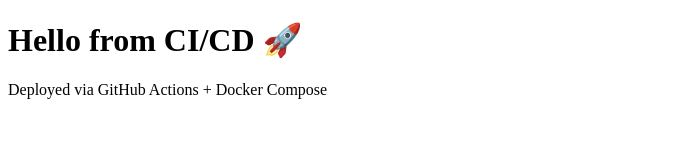
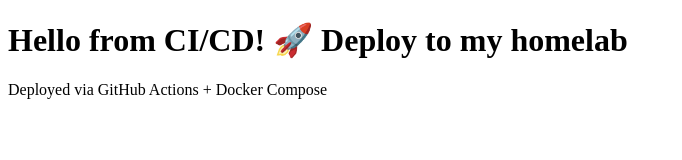
Before and after one commit to Fedor-Afrin/demo-docker-deploy, a plain HTML site: page app/index.html in a window 1280 px wide. Shown: the whole page, without its empty margins (0-682 px from the left). Drawn offline with Linux system fonts and the light colour scheme.

Commit message:
test2 change deploy

```diff
--- a/app/index.html
+++ b/app/index.html
@@ -2,7 +2,7 @@
 <html>
   <head><meta charset="utf-8"><title>Demo</title></head>
   <body>
-    <h1>Hello from CI/CD 🚀</h1>
+    <h1>Hello from CI/CD! 🚀 Deploy to my homelab</h1>
     <p>Deployed via GitHub Actions + Docker Compose</p>
   </body>
 </html>
```
